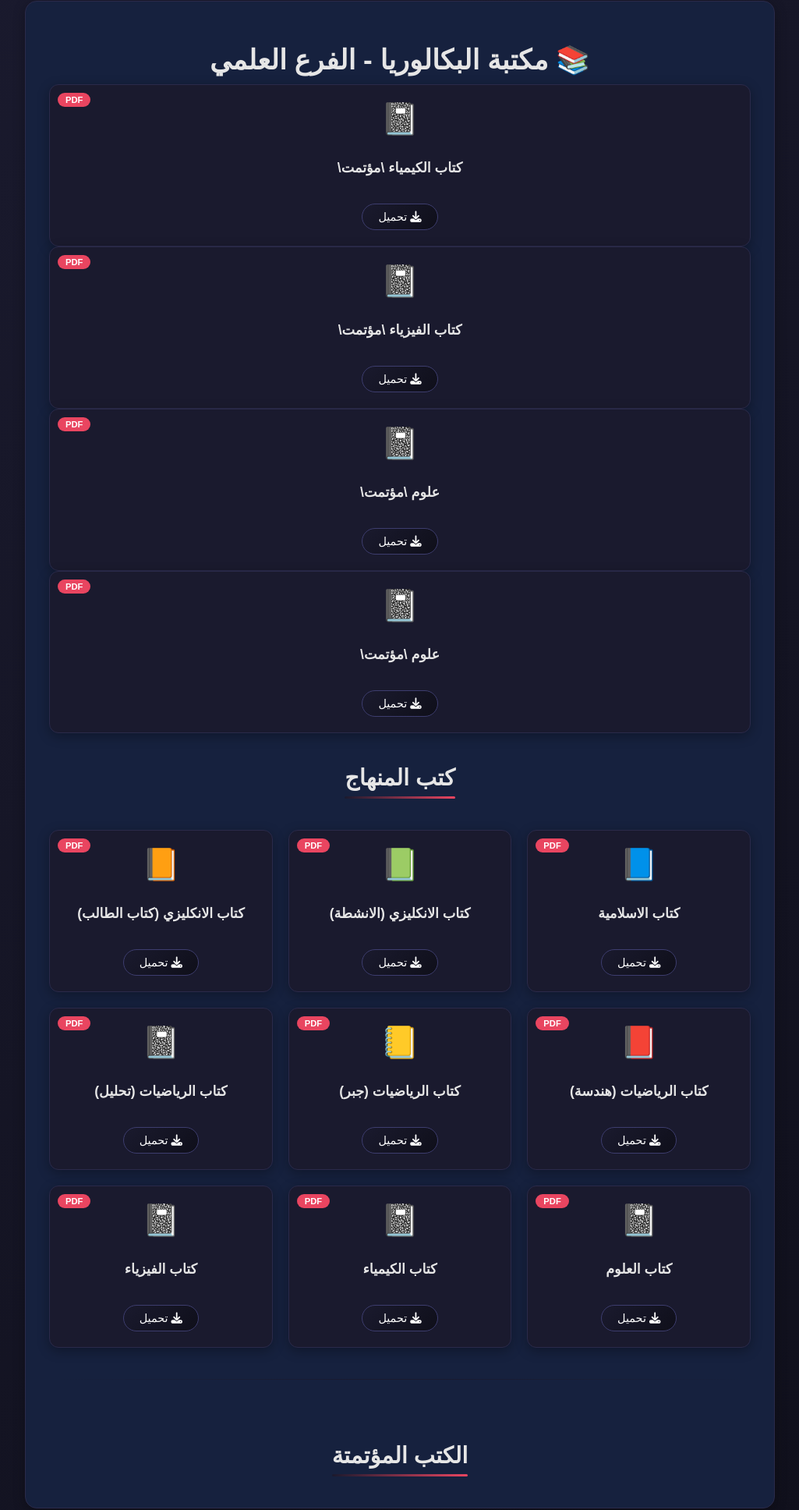
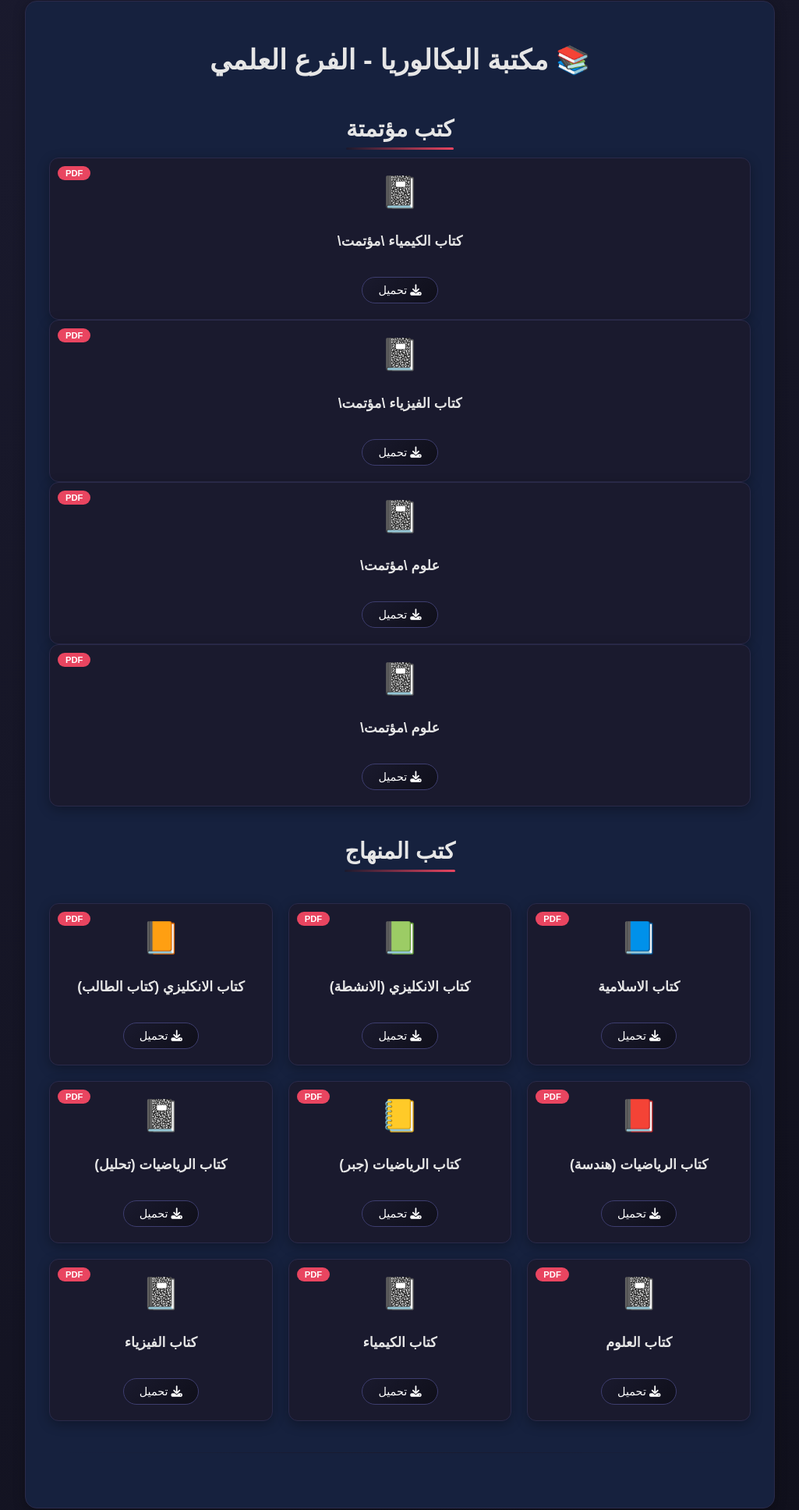
Before and after one commit to abo1fayz/adabi2, a plain HTML site: page index.html in a window 1280 px wide. Shown: the part 19-1955 px from the top of the page at 78% size, without its empty margins (127-1152 px from the left). Drawn offline with Linux system fonts and the light colour scheme.

Commit message:
Update index.html

```diff
--- a/index.html
+++ b/index.html
@@ -242,7 +242,7 @@
 
 
 
-
+<h2 class="section-title">كتب مؤتمتة </h2>
     <div class="book-card">
         <span class="badge">PDF</span>
         <span class="book-icon">📓</span>
@@ -372,7 +372,7 @@
     <hr class="section-divider">
 
     <!-- قسم الكتب المؤتمتة -->
-    <h2 class="section-title">الكتب المؤتمتة</h2>
+
 
 
 
```
